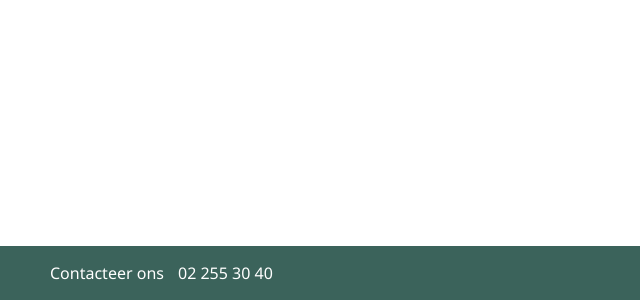
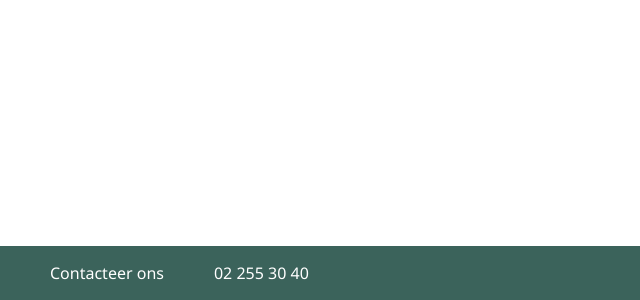
Before and after one commit to BrentCarton/integration-web, a plain HTML site: page HTML/home.html in a window 1280 px wide. Shown: the part 500-800 px from the top of the page, 0-640 px from the left. Drawn offline with Linux system fonts and the light colour scheme.

Commit message:
made the footer mobile friendly

```diff
--- a/CSS/navigatie/footer.css
+++ b/CSS/navigatie/footer.css
@@ -8,26 +8,35 @@ footer{
     float:left;
 }
 
-a {
+a, p {
     color: white;
 }
 
-.contact{
-    width: 10%;
+p {
     margin-left: 50px;
-    text-align: left;
-    float:left;
+    float: left;
 }
 
 .number{
     color:white;
-    float:left;
+    float: right;
+    margin-right: 50px;
 }
 
 
 .websites{
     color:white;
-    margin-right: 50px;
-    text-align: right;
-    float: right;
 }
+
+@media only screen and (min-width: 670px){
+    .contact, .number {
+        float:left;
+        margin-left: 50px;
+    }
+
+    .websites{
+        float: right;
+        margin-right: 50px;
+    }
+
+}
```
